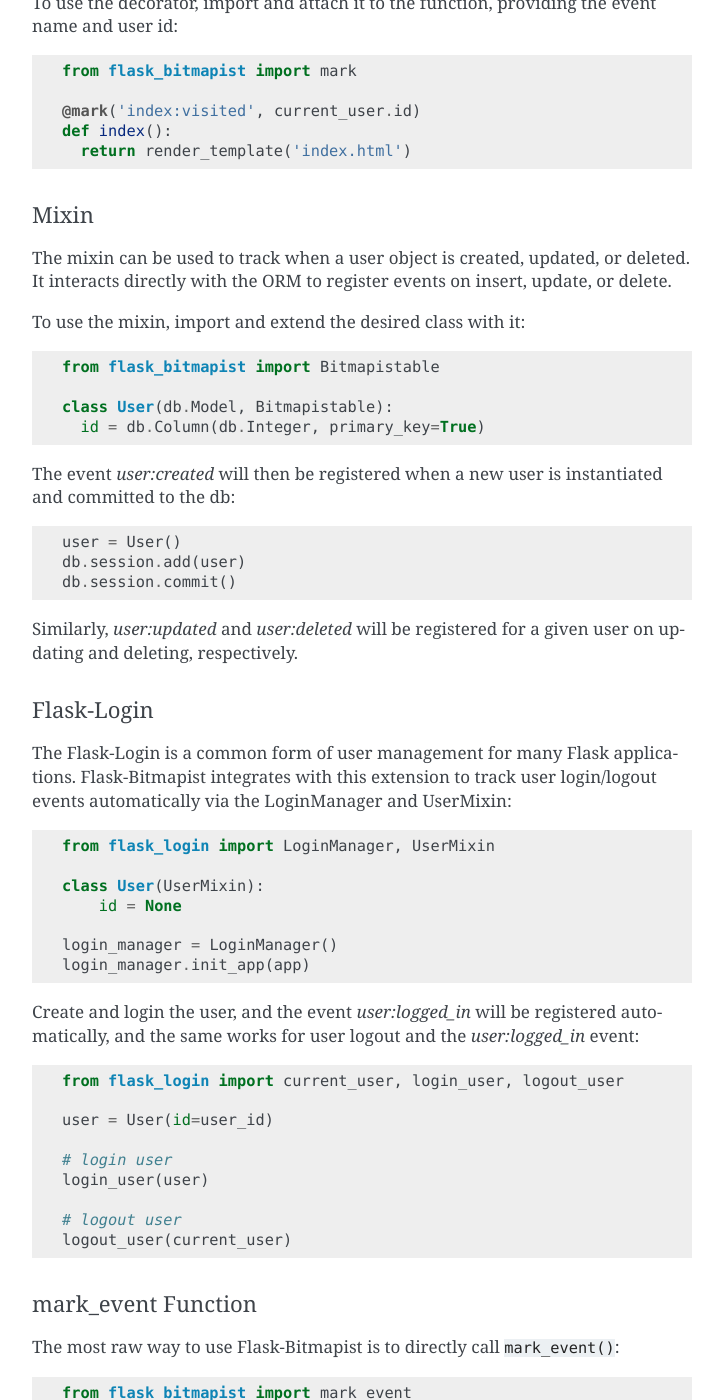
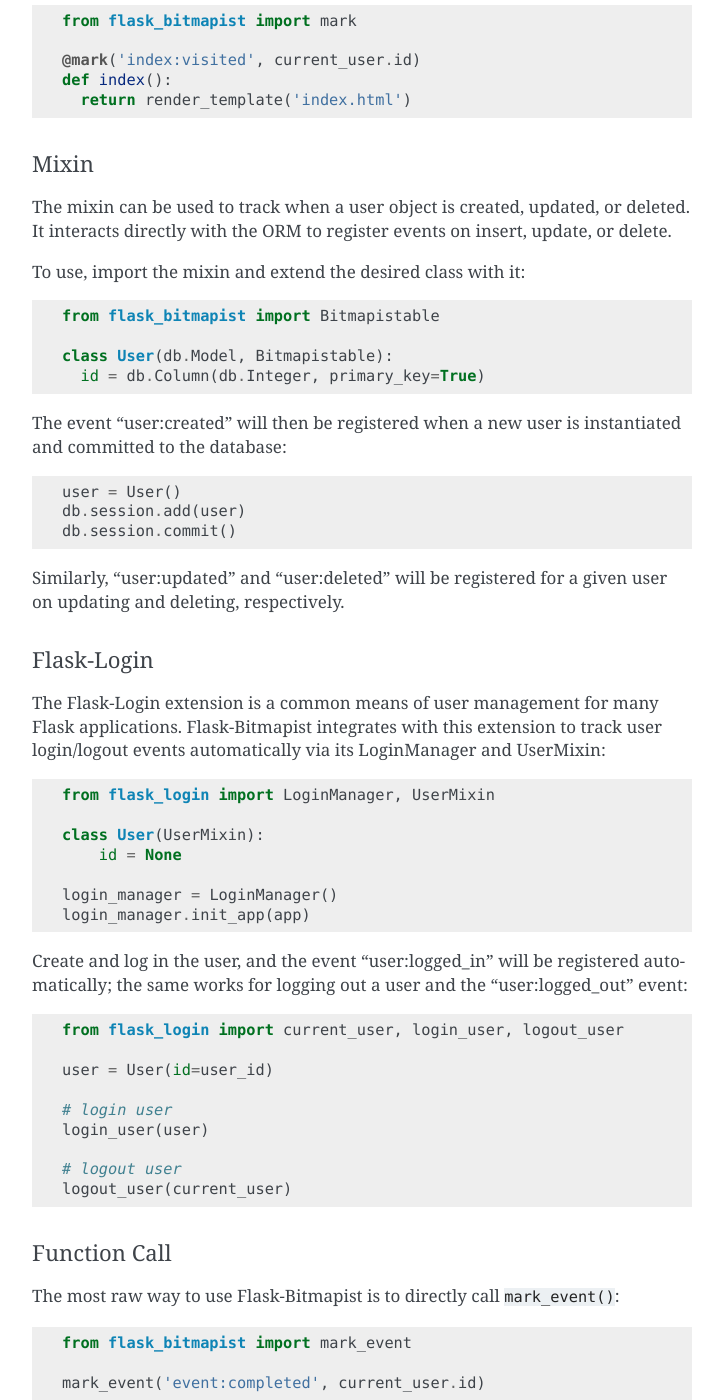
Before and after one commit to cuttlesoft/flask-bitmapist, a Sphinx documentation site: the page built from docs/index.rst, in a window 1280 px wide and 1400 px high, scrolled down 2302 px. Shown: the whole window, without its empty margins (388-1111 px from the left). Built offline with Sphinx 7.4.7, drawn with Linux system fonts in a browser that asks for light colours; some of the changed text lies outside the part shown.

Commit message:
Documentation consistentization and such

```diff
--- a/docs/index.rst
+++ b/docs/index.rst
@@ -13,25 +13,22 @@ Flask-Bitmapist
 
 Flask-Bitmapist is a Flask extension that creates a simple interface to the `Bitmapist <https://github.com/Doist/bitmapist>`_ analytics library.
 
-Flask-Bitmapist is a flexible system which allows easy tracking of user activity
-such as user login, logout, creation, deletion, and updating.
+Events are registered with the name of the event (e.g., "user:logged_in") and the object id (e.g., the logged in user's id).
 
-Events are marked with the name of the event (e.g., `user:logged_in`) and the object id (e.g., the logged in user's id).
+There are four different ways to register events from your Flask app:
+ * Call a function decorated with the ``@mark()`` decorator
+ * Use the ``Bitmapistable`` mixin (note: current ORM support is limited to SQLAlchemy)
+ * With the Flask-Login extension, user login/logout will register corresponding events automatically
+ * Call the ``mark_event()`` function directly
 
-There are four different ways to mark events in your Flask app:
- * Call a function with the `@mark` decorator
- * Use the `Bitmapistable` mixin (note: current ORM support is limited to SQLAlchemy)
- * User login/logout events marked automatically with the Flask-Login extension
- * Call the `mark_event` function directly
-
-To use the `@mark` decorator::
+To use the ``@mark()`` decorator::
 
   @mark('user:reset_password', user.id)
   def reset_password():
       pass
 
 
-To use the `Bitmapistable` mixin::
+To use the ``Bitmapistable`` mixin::
 
   from flask_bitmapist import Bitmapistable
 
@@ -103,11 +100,9 @@ Usage
 Decorator
 ^^^^^^^^^
 
-.. Usage of the `@mark` decorator can be useful when you want to track interaction with a certain function that does not deal directly with the model (like a view or api ??).
+Usage of the ``@mark()`` decorator can be useful when you want to track interactions that do not deal directly with the database model.
 
-Usage of the `@mark` decorator can be useful when you want to track interactions that do not deal directly with the database model.
-
-To use the decorator, import and attach it to the function, providing the event name and user id::
+To use, import the decorator and attach it to the function, providing the event name and user id::
 
   from flask_bitmapist import mark
 
@@ -121,28 +116,26 @@ Mixin
 
 The mixin can be used to track when a user object is created, updated, or deleted. It interacts directly with the ORM to register events on insert, update, or delete.
 
-To use the mixin, import and extend the desired class with it::
+To use, import the mixin and extend the desired class with it::
 
   from flask_bitmapist import Bitmapistable
 
   class User(db.Model, Bitmapistable):
     id = db.Column(db.Integer, primary_key=True)
 
-The event `user:created` will then be registered when a new user is instantiated
-and committed to the db::
+The event "user:created" will then be registered when a new user is instantiated and committed to the database::
 
   user = User()
   db.session.add(user)
   db.session.commit()
 
-Similarly, `user:updated` and `user:deleted` will be registered for a given user on updating and deleting, respectively.
+Similarly, "user:updated" and "user:deleted" will be registered for a given user on updating and deleting, respectively.
 
 
 Flask-Login
 ^^^^^^^^^^^
 
-.. from flask_login import LoginManager, UserMixin, current_user, login_user, logout_user
-The Flask-Login is a common form of user management for many Flask applications. Flask-Bitmapist integrates with this extension to track user login/logout events automatically via the LoginManager and UserMixin::
+The Flask-Login extension is a common means of user management for many Flask applications. Flask-Bitmapist integrates with this extension to track user login/logout events automatically via its LoginManager and UserMixin::
 
   from flask_login import LoginManager, UserMixin
 
@@ -152,7 +145,7 @@ The Flask-Login is a common form of user management for many Flask applications.
   login_manager = LoginManager()
   login_manager.init_app(app)
 
-Create and login the user, and the event `user:logged_in` will be registered automatically, and the same works for user logout and the `user:logged_in` event::
+Create and log in the user, and the event "user:logged_in" will be registered automatically; the same works for logging out a user and the "user:logged_out" event::
 
   from flask_login import current_user, login_user, logout_user
 
@@ -165,8 +158,8 @@ Create and login the user, and the event `user:logged_in` will be registered aut
   logout_user(current_user)
 
 
-mark_event Function
-^^^^^^^^^^^^^^^^^^^
+Function Call
+^^^^^^^^^^^^^
 
 The most raw way to use Flask-Bitmapist is to directly call ``mark_event()``::
 
```
Also changed, not shown: other parts of docs/index.rst (+6 -6 lines).
